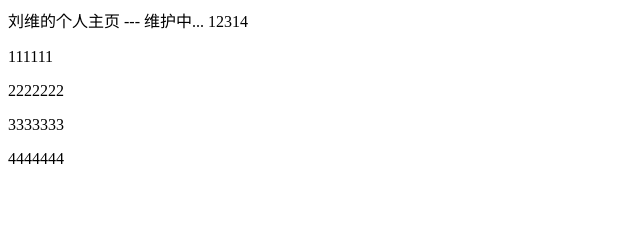
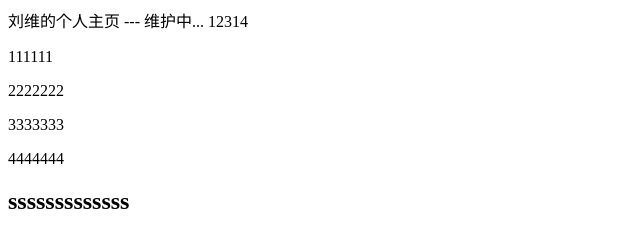
Before and after one commit to wwdn7/yyseven.com, a plain HTML site: page index.html in a window 1280 px wide. Shown: the whole page, without its empty margins (0-640 px from the left). Drawn offline with Linux system fonts and the light colour scheme.

Commit message:
555555555

```diff
--- a/index.html
+++ b/index.html
@@ -13,5 +13,6 @@
     <p>2222222</p>
     <p>3333333</p>
     <p>4444444</p>
+    <h2>sssssssssssss</h2>
 </body>
 </html>
```
